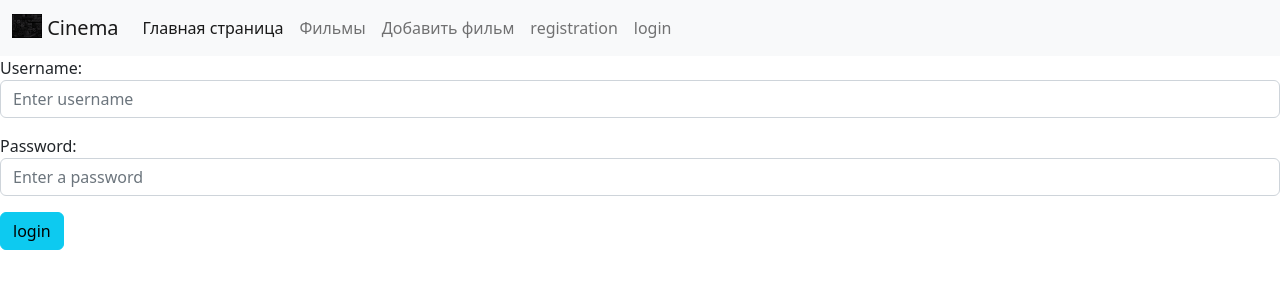
After one commit to leo300i/afisha, a Django app: template templates/login.html in a window 1280 px wide. The commit adds this page. Shown: the top 300 px of the page. Run offline with Django 4.2, Linux system fonts and the light colour scheme; the template is opened without the code that fills it: values that come from a table or form of the project are taken from there, others are empty.

Commit message:
first commitfdg

```diff
--- a/afisha/urls.py
+++ b/afisha/urls.py
@@ -27,6 +27,9 @@ urlpatterns = [
     path('page3/', views.text3),
     path('movies/', views.movie_list_view),
     path('movies/<int:id>/', views.movie_detail_view),
+    path('login/', views.login_view),
+    path('logout/', views.logout_view),
+    path('registarion/', views.register_view)
 ]
 
 urlpatterns += static(settings.STATIC_URL, document_root=settings.STATIC_ROOT)
--- a/main_app/forms.py
+++ b/main_app/forms.py
@@ -1,5 +1,6 @@
 from django import forms
-from movies.models import Movie
+from main_app.models import Movie
+from django.contrib.auth.models import User
 
 
 class CreateMoviesForm(forms.ModelForm):
@@ -28,3 +29,45 @@ class CreateMoviesForm(forms.ModelForm):
                 }
             )
         }
+
+
+class LoginForm(forms.Form):
+    username = forms.CharField(widget=forms.TextInput(
+        attrs={
+            'class': 'form-control',
+            'placeholder': 'Enter username'
+        }
+    ))
+    password = forms.CharField(widget=forms.PasswordInput(
+        attrs={
+            'class': 'form-control',
+            'placeholder': 'Enter a password'
+        }
+    ))
+
+
+class RegisterForm(forms.Form):
+    username = forms.CharField(widget=forms.TextInput(
+        attrs={
+            'class': 'form-control',
+            'placeholder': 'Enter username'
+        }
+    ))
+    password = forms.CharField(widget=forms.PasswordInput(
+        attrs={
+            'class': 'form-control',
+            'placeholder': 'Enter a password'
+        }
+    ))
+    password_key = forms.CharField(widget=forms.PasswordInput(
+        attrs={
+            'class': 'form-control',
+            'placeholder': 'repeat a password'
+        }
+    ))
+
+    def save(self):
+        username = self.cleaned_data['username']
+        password = self.cleaned_data['password']
+        user = User.objects.create_user(username=username, password=password)
+        return user
--- a/templates/layout.html
+++ b/templates/layout.html
@@ -12,7 +12,7 @@
 <nav class="navbar  navbar-expand-lg bg-light">
     <div class="container-fluid">
         <a class="navbar-brand" href="/">
-            <img src="{% static 'img/logo.png' %}" alt="" width="30" height="24"
+            <img src="{% static 'img/fon-13938.jpeg' %}" alt="" width="30" height="24"
                  class="d-inline-block align-text-top">
             Cinema
         </a>
@@ -27,6 +27,17 @@
                 <li class="nav-item">
                     <a class="nav-link" href="/movies/create/">Добавить фильм</a>
                 </li>
+                <li class="nav-item">
+                    <a class="nav-link" href="/registration/">registration</a>
+                </li>
+
+                <li class="nav-item">
+                    {% if user_is_authenticated %}
+                        <a class="nav-link" href="/logot/">Logout({{ user }})</a>
+                    {% else %}
+                        <a class="nav-link" href="/login/">login</a>
+                    {% endif %}
+                </li>
             </ul>
         </div>
     </div>
--- /dev/null
+++ b/templates/login.html
@@ -0,0 +1,11 @@
+{% extends 'layout.html' %}
+
+{% block content %}
+    <div class="content">
+        <form action="/login/" method="post"
+              {% csrf_token %}
+              {{ form.as_p }}
+              <input type="submit" class="btn btn-info" value="login">
+        </form>
+    </div>
+{% endblock %}
```
Also changed, not shown: main_app/views.py (+34 -1 lines), templates/register.html (added, +11 -0 lines).
